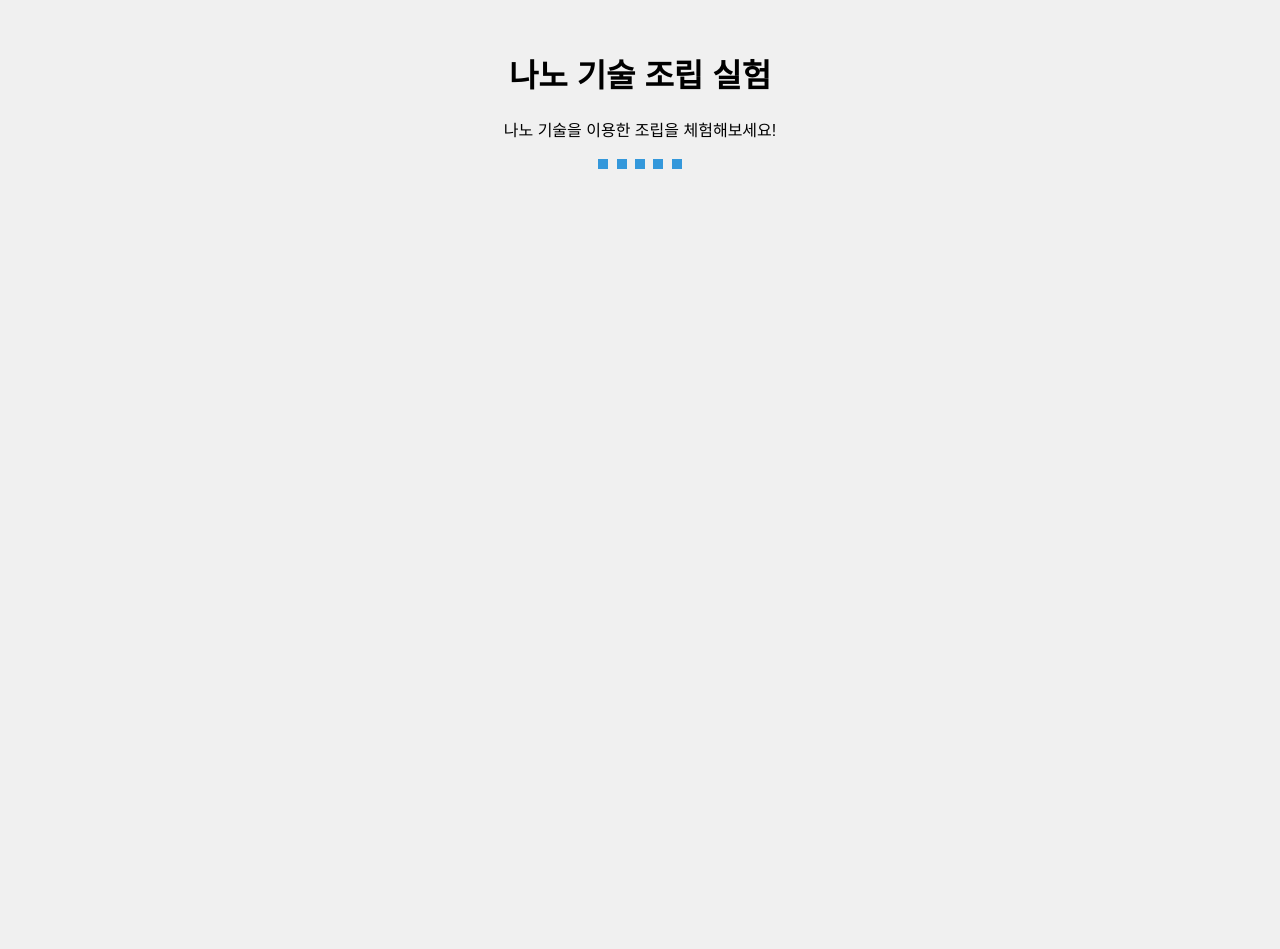
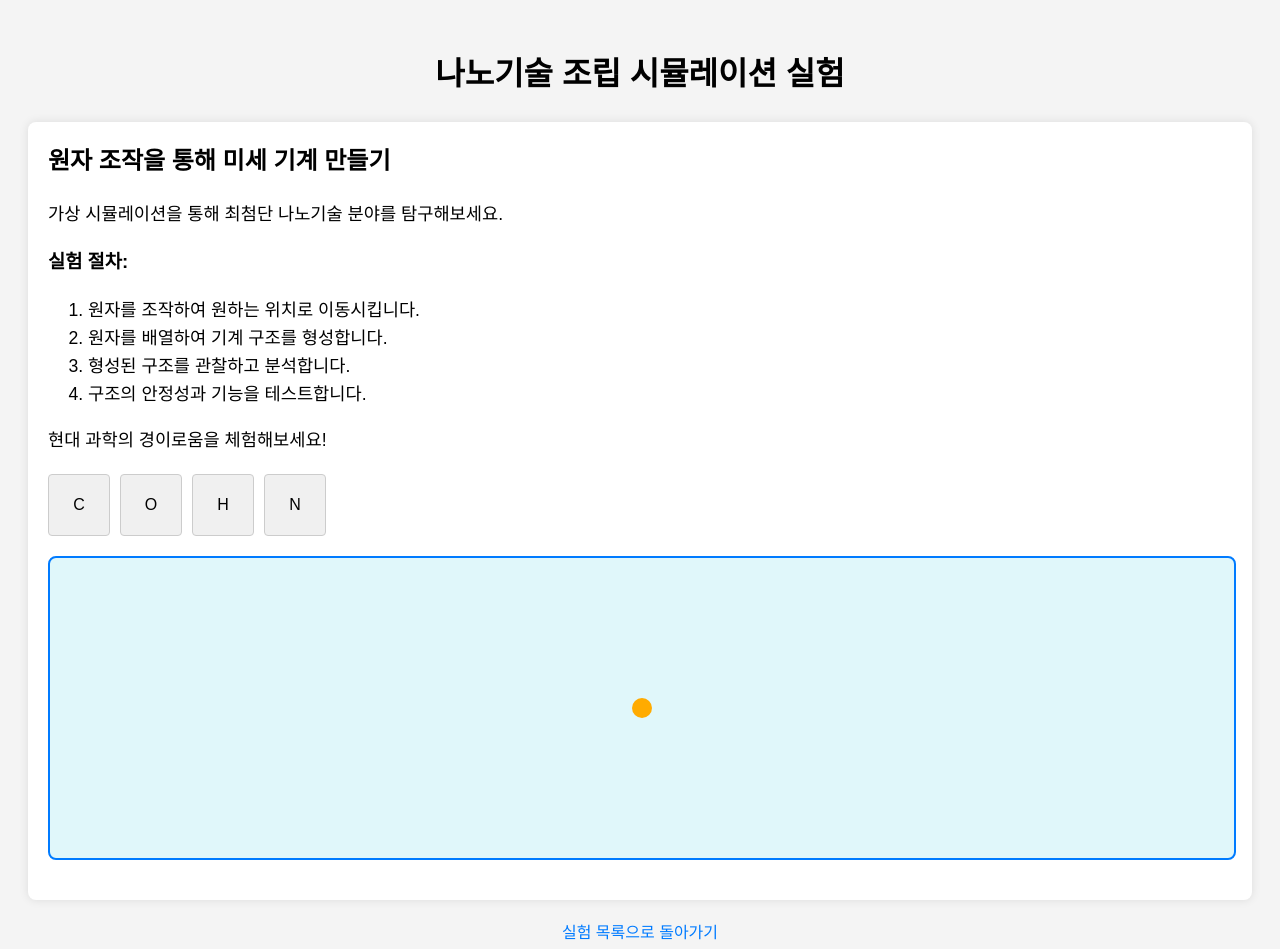
Before and after one commit to Reasonofmoon/science-labs, a website: page experiments/nanotech-assembly.html in a window 1280 px wide. Before the commit the page ends 800 px from the top, so only its background shows below. Drawn offline with Linux system fonts and the light colour scheme.

Commit message:
Update nanotech-assembly.html

```diff
--- a/experiments/nanotech-assembly.html
+++ b/experiments/nanotech-assembly.html
@@ -3,34 +3,147 @@
 <head>
     <meta charset="UTF-8">
     <meta name="viewport" content="width=device-width, initial-scale=1.0">
-    <title>나노 기술 조립 실험</title>
+    <title>나노기술 조립 시뮬레이션 실험</title>
     <style>
         body {
             font-family: Arial, sans-serif;
+            line-height: 1.6;
+            padding: 20px;
+            background-color: #f4f4f4;
+        }
+        .header, .footer {
             text-align: center;
+            margin: 20px 0;
+        }
+        .experiment-details {
+            background: white;
+            padding: 20px;
+            margin: 20px 0;
+            border-radius: 8px;
+            box-shadow: 0 0 10px rgba(0, 0, 0, 0.1);
+        }
+        .experiment-details h2 {
+            margin-top: 0;
+        }
+        .experiment-details p, .experiment-details ol {
+            font-size: 1.1em;
+        }
+        .experiment-details .result {
+            margin-top: 20px;
+        }
+        .experiment-details button {
+            padding: 10px 20px;
+            font-size: 1em;
+            margin-top: 10px;
+            cursor: pointer;
+            background-color: #007BFF;
+            color: white;
+            border: none;
+            border-radius: 4px;
+        }
+        .footer a {
+            color: #007BFF;
+            text-decoration: none;
+        }
+        .elements {
+            display: flex;
+            flex-wrap: wrap;
+            gap: 10px;
+            margin-top: 20px;
+        }
+        .element {
+            width: 60px;
+            height: 60px;
+            display: flex;
+            align-items: center;
+            justify-content: center;
+            border: 1px solid #ccc;
+            border-radius: 4px;
+            cursor: pointer;
             background-color: #f0f0f0;
         }
-        .container {
-            margin-top: 50px;
+        #simulation {
+            margin: 20px 0;
+            width: 100%;
+            height: 300px;
+            position: relative;
+            background: #e0f7fa;
+            border: 2px solid #007BFF;
+            border-radius: 8px;
+            overflow: hidden;
         }
-        .nano {
-            display: inline-block;
-            width: 10px;
-            height: 10px;
-            background-color: #3498db;
-            margin: 2px;
+        #atom {
+            width: 20px;
+            height: 20px;
+            background: #ffab00;
+            border-radius: 50%;
+            position: absolute;
+            top: 50%;
+            left: 50%;
+            transform: translate(-50%, -50%);
+            transition: transform 1s linear;
         }
     </style>
 </head>
 <body>
-    <div class="container">
-        <h1>나노 기술 조립 실험</h1>
-        <p>나노 기술을 이용한 조립을 체험해보세요!</p>
-        <div class="nano"></div>
-        <div class="nano"></div>
-        <div class="nano"></div>
-        <div class="nano"></div>
-        <div class="nano"></div>
-    </div>
+    <header class="header">
+        <h1>나노기술 조립 시뮬레이션 실험</h1>
+    </header>
+    <main class="main-content">
+        <section class="experiment-details">
+            <h2>원자 조작을 통해 미세 기계 만들기</h2>
+            <p>가상 시뮬레이션을 통해 최첨단 나노기술 분야를 탐구해보세요.</p>
+            <h3>실험 절차:</h3>
+            <ol>
+                <li>원자를 조작하여 원하는 위치로 이동시킵니다.</li>
+                <li>원자를 배열하여 기계 구조를 형성합니다.</li>
+                <li>형성된 구조를 관찰하고 분석합니다.</li>
+                <li>구조의 안정성과 기능을 테스트합니다.</li>
+            </ol>
+            <p>현대 과학의 경이로움을 체험해보세요!</p>
+            <div class="elements">
+                <div class="element" draggable="true" data-symbol="C">C</div>
+                <div class="element" draggable="true" data-symbol="O">O</div>
+                <div class="element" draggable="true" data-symbol="H">H</div>
+                <div class="element" draggable="true" data-symbol="N">N</div>
+                <!-- Add more elements as needed -->
+            </div>
+            <div id="simulation">
+                <div id="atom"></div>
+            </div>
+            <div class="result" id="result"></div>
+        </section>
+    </main>
+    <footer class="footer">
+        <a href="../index.html">실험 목록으로 돌아가기</a>
+    </footer>
+
+    <script>
+        const elements = document.querySelectorAll('.element');
+        const atom = document.getElementById('atom');
+        let currentSymbol = '';
+
+        elements.forEach(element => {
+            element.addEventListener('dragstart', dragStart);
+        });
+
+        document.getElementById('simulation').addEventListener('dragover', dragOver);
+        document.getElementById('simulation').addEventListener('drop', drop);
+
+        function dragStart(e) {
+            currentSymbol = e.target.dataset.symbol;
+        }
+
+        function dragOver(e) {
+            e.preventDefault();
+        }
+
+        function drop(e) {
+            const x = e.clientX - e.target.getBoundingClientRect().left;
+            const y = e.clientY - e.target.getBoundingClientRect().top;
+            atom.style.transform = `translate(${x - 10}px, ${y - 10}px)`;
+            document.getElementById('result').innerHTML = `<p>현재 원소: ${currentSymbol}</p><p>위치: (${x}, ${y})</p>`;
+        }
+    </script>
 </body>
 </html>
```
